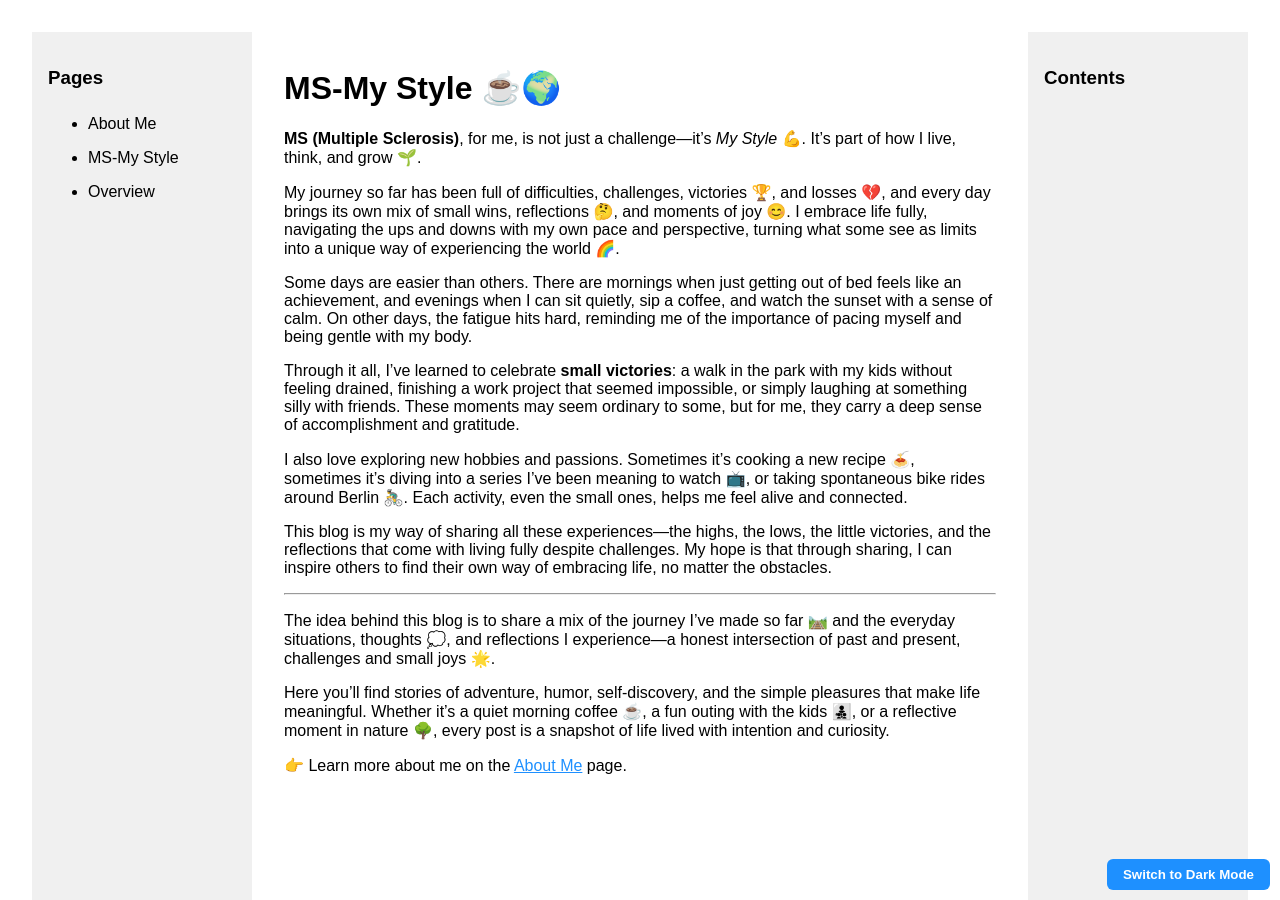
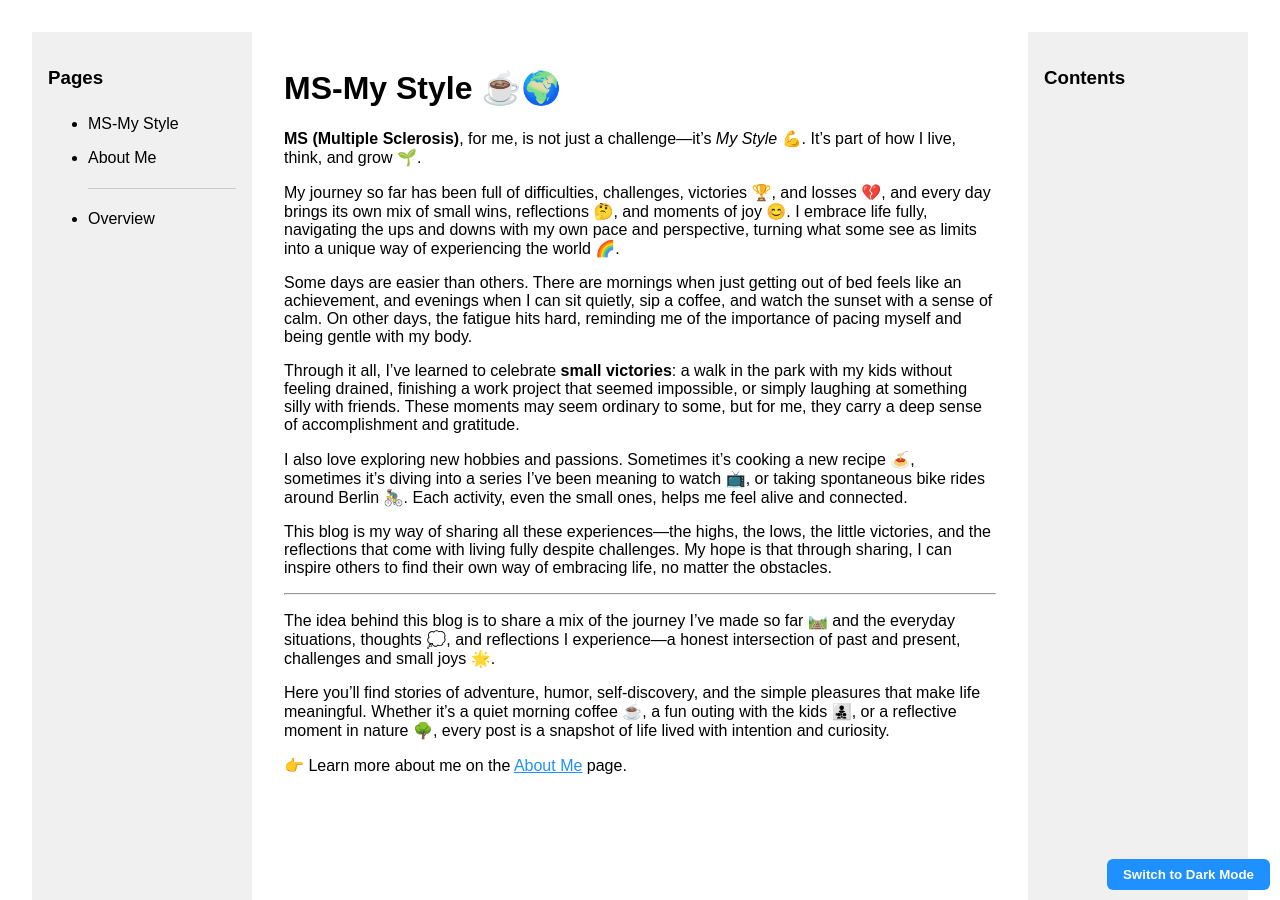
Before and after one commit to enricomariazotti-alt/enricomariazotti-alt.github.io, a Jekyll site: the page built from index.md, in a window 1280 px wide and 900 px high. Built offline with Jekyll 4.4.1, drawn with Linux system fonts in a browser that asks for light colours.

Commit message:
new nav_order

```diff
--- a/_layouts/default.html
+++ b/_layouts/default.html
@@ -36,6 +36,7 @@ nav.sidebar-left {
   padding: 1rem;
 }
 nav.sidebar-left a { display:block; padding:0.5em 0; color: var(--text-color); text-decoration:none; }
+nav.sidebar-left hr { margin: 0.8em 0; border: none; border-top: 1px solid #ccc; }
 
 /* Right sidebar */
 aside.sidebar-right {
@@ -106,9 +107,13 @@ main {
 <nav class="sidebar-left">
   <h3>Pages</h3>
   <ul>
-    {% for page in site.pages %}
-      {% if page.title %}
-        <li><a href="{{ page.url | relative_url }}">{{ page.title }}</a></li>
+    {% assign sorted_pages = site.pages | sort: "nav_order" %}
+    {% for p in sorted_pages %}
+      {% if p.title %}
+        <li><a href="{{ p.url | relative_url }}">{{ p.title }}</a></li>
+        {% if forloop.index == 2 %}
+          <hr>
+        {% endif %}
       {% endif %}
     {% endfor %}
   </ul>
```
Also changed, not shown: about.md (+1 -0 lines), index.md (+1 -0 lines), test.md (+1 -0 lines).
